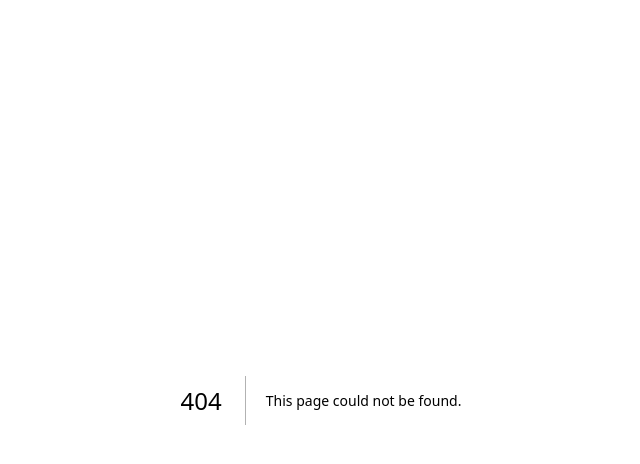
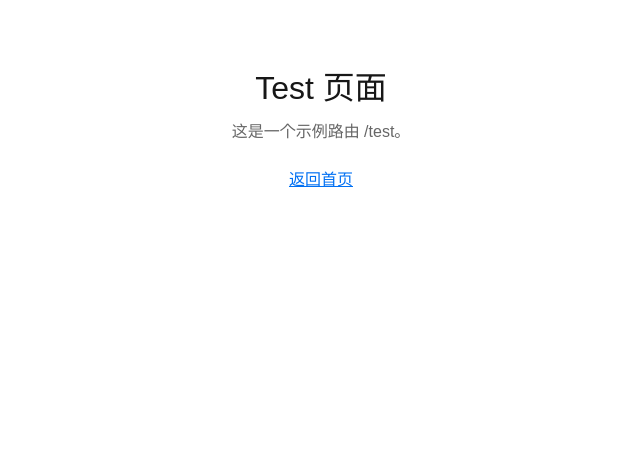
Before and after one commit to mschrome/nextjs-boilerplate, a Next.js app: page /test in a window 1280 px wide. Before the commit this address had no page. Shown: the top 464 px of the page, without its empty margins (319-959 px from the left). Built offline with nearby package versions, Linux system fonts and the light colour scheme.

Commit message:
feat(normal): add 404

```diff
--- /dev/null
+++ b/app/not-found.tsx
@@ -0,0 +1,13 @@
+import Link from 'next/link';
+
+export default function NotFound() {
+  return (
+    <main style={{ padding: '64px 24px', textAlign: 'center' }}>
+      <h1 style={{ fontSize: '2rem', marginBottom: '8px' }}>页面未找到</h1>
+      <p style={{ color: '#666', marginBottom: 24 }}>你访问的页面不存在或已被移除。</p>
+      <Link href="/" style={{ color: '#0070f3', textDecoration: 'underline' }}>
+        返回首页
+      </Link>
+    </main>
+  );
+}
--- /dev/null
+++ b/app/test/page.tsx
@@ -0,0 +1,13 @@
+import Link from 'next/link';
+
+export default function TestPage() {
+  return (
+    <main style={{ padding: '64px 24px', textAlign: 'center' }}>
+      <h1 style={{ fontSize: '2rem', marginBottom: '8px' }}>Test 页面</h1>
+      <p style={{ color: '#666', marginBottom: 24 }}>这是一个示例路由 /test。</p>
+      <Link href="/" style={{ color: '#0070f3', textDecoration: 'underline' }}>
+        返回首页
+      </Link>
+    </main>
+  );
+}
```
